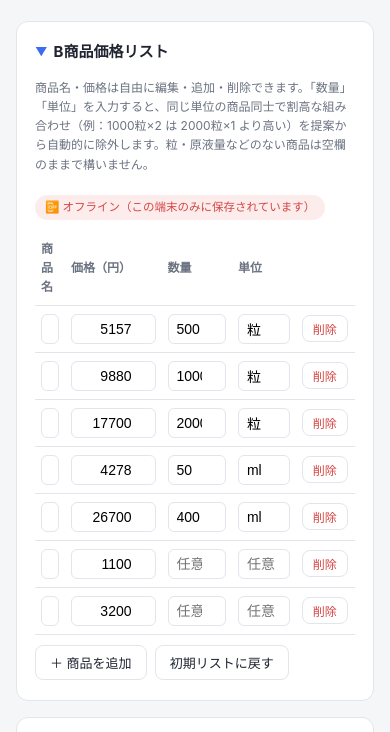
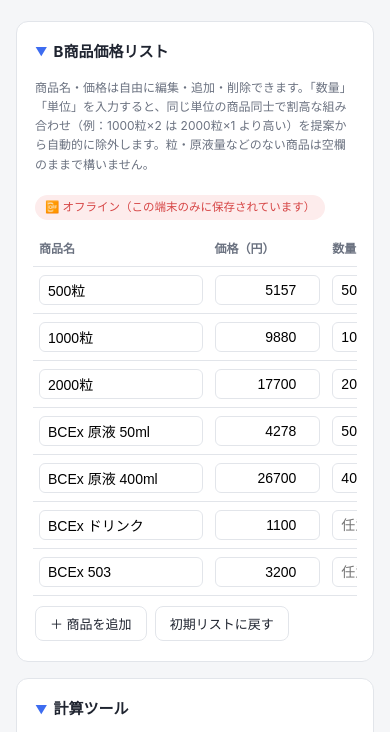
Before and after one commit to umekiseitaro-svg/ltob-bpay-tool, a plain HTML site: page index.html in a window 390 px wide. Shown: the part 108-840 px from the top of the page. Drawn offline with Linux system fonts and the light colour scheme; no server answers.

Commit message:
Fix mobile table layout and add write lock to prevent race conditions

```diff
--- a/index.html
+++ b/index.html
@@ -56,7 +56,8 @@
   #sync-status.offline, #sync-status.error{background:var(--danger-soft);color:var(--danger);}
   #sync-status.busy{background:var(--accent-soft);color:var(--accent-dark);}
 
-  table{width:100%;border-collapse:collapse;font-size:14px;}
+  .table-scroll{overflow-x:auto;-webkit-overflow-scrolling:touch;margin:0 -2px;}
+  table{width:100%;min-width:520px;border-collapse:collapse;font-size:14px;}
   th,td{padding:8px 6px;border-bottom:1px solid var(--border);text-align:left;}
   th{font-size:12px;color:var(--sub);font-weight:600;}
   td input[type=text], td input[type=number]{
@@ -164,9 +165,10 @@
     <h2>B商品価格リスト</h2>
     <p class="note">商品名・価格は自由に編集・追加・削除できます。「数量」「単位」を入力すると、同じ単位の商品同士で割高な組み合わせ（例：1000粒×2 は 2000粒×1 より高い）を提案から自動的に除外します。粒・原液量などのない商品は空欄のままで構いません。</p>
     <p class="note" id="sync-status"></p>
+    <div class="table-scroll">
       <table>
         <thead><tr>
-        <th>商品名</th>
+          <th style="width:180px;">商品名</th>
           <th style="width:120px;">価格（円）</th>
           <th style="width:90px;">数量</th>
           <th style="width:80px;">単位</th>
@@ -174,6 +176,7 @@
         </tr></thead>
         <tbody id="product-tbody"></tbody>
       </table>
+    </div>
     <div class="toolbar">
       <button class="btn" id="btn-add-product">＋ 商品を追加</button>
       <button class="btn" id="btn-reset-products">初期リストに戻す</button>
```
Also changed, not shown: 1 other file. Lines whose indentation alone changed are shown as unchanged.
